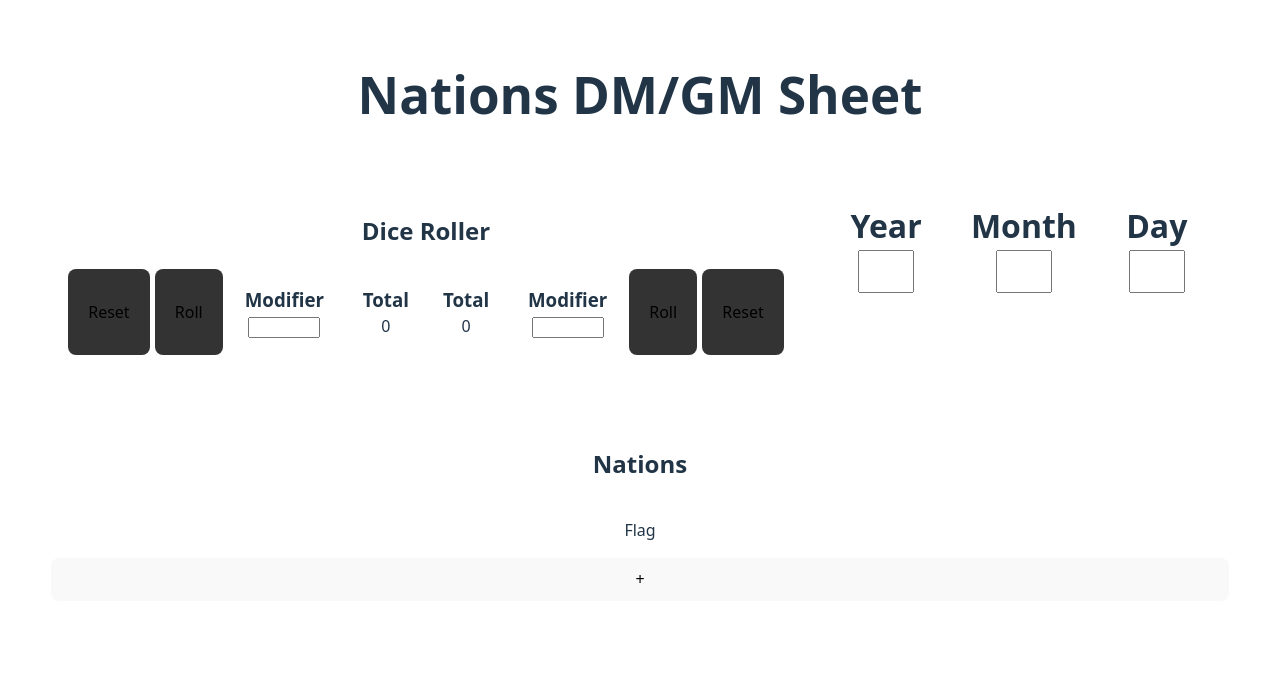
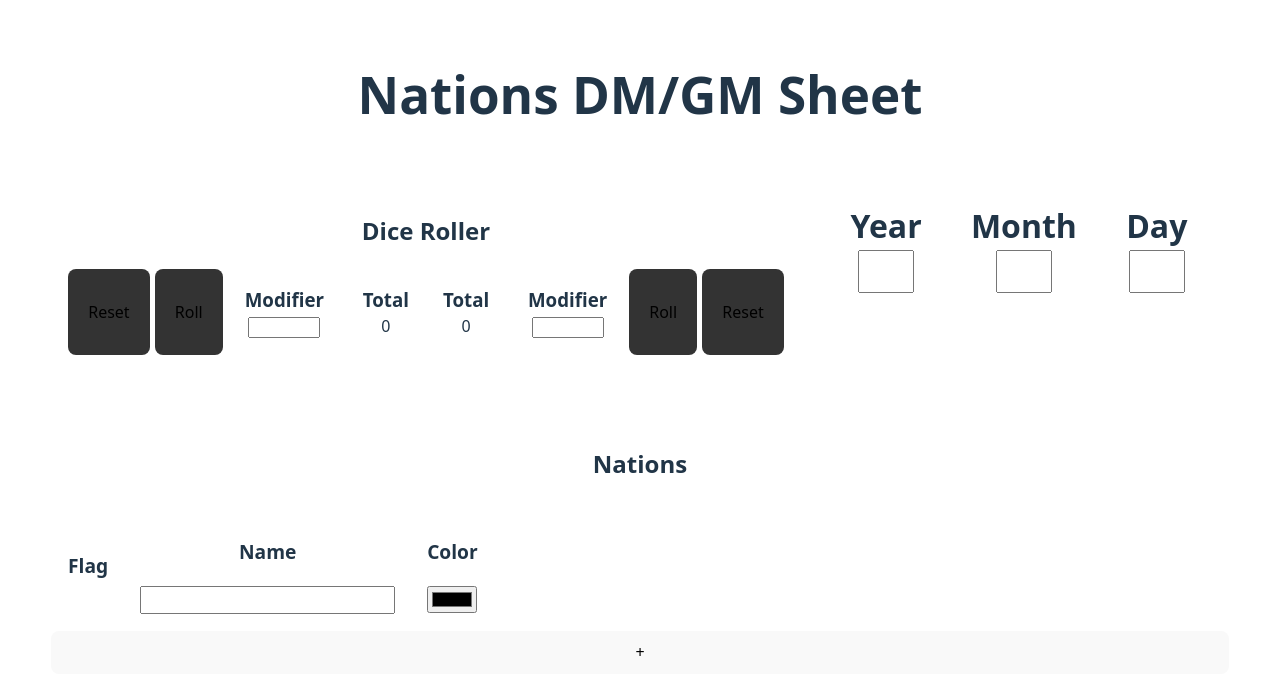
Before and after one commit to AlexanderChernyshev/nations_dm_sheet, a React (Vite) app: page / in a window 1280 px wide. Shown: the top 694 px of the page. Built offline with nearby package versions, Linux system fonts and the light colour scheme.

Commit message:
nation component styling and name and color fields

```diff
--- a/src/App.css
+++ b/src/App.css
@@ -127,3 +127,27 @@
   flex-grow: 1;
   padding: 0.5rem;
 }
+
+.nation-sheet {
+  display: flex;
+  flex-direction: row;
+  align-items: center;
+  gap: 1rem;
+  padding: 0.5rem;
+  border: solid white 0.1rem;
+  border-radius: 0.5rem;
+}
+
+.nation-sheet section {
+  display: flex;
+  flex-direction: column;
+  align-items: center;
+  justify-content: center;
+  padding: 0.5rem;
+  font-size: 1.2rem;
+  font-weight: 700;
+}
+
+.nation-sheet section input {
+  font-size: 1.2rem;
+}
--- a/src/NationSheet.tsx
+++ b/src/NationSheet.tsx
@@ -4,6 +4,14 @@ function NationSheet() {
       <section className="flag-selector">
         <p>Flag</p>
       </section>
+      <section className="nation-name">
+        <p>Name</p>
+        <input type="text"></input>
+      </section>
+      <section className="nation-color">
+        <p>Color</p>
+        <input type="color"></input>
+      </section>
     </section>
   );
 }
```
